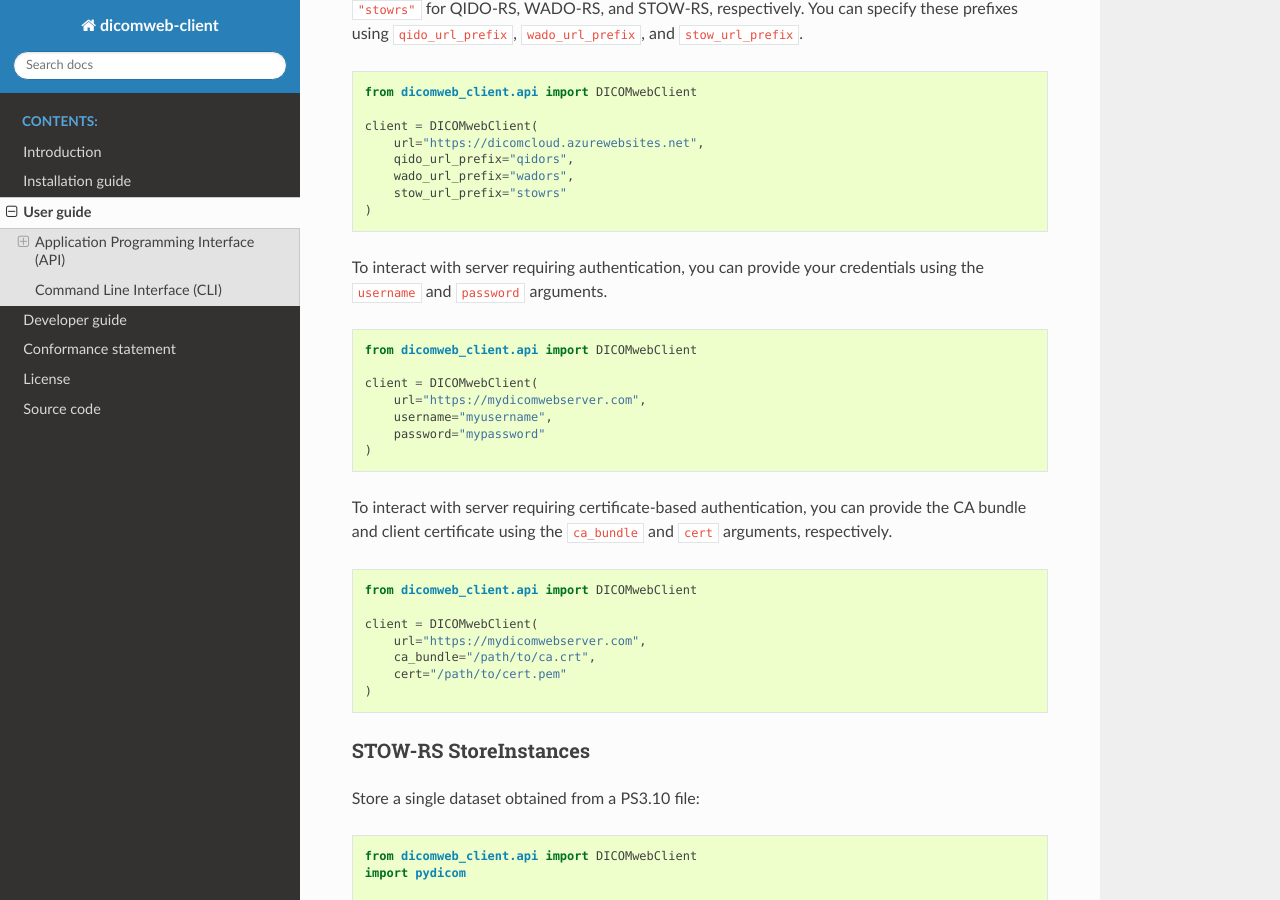
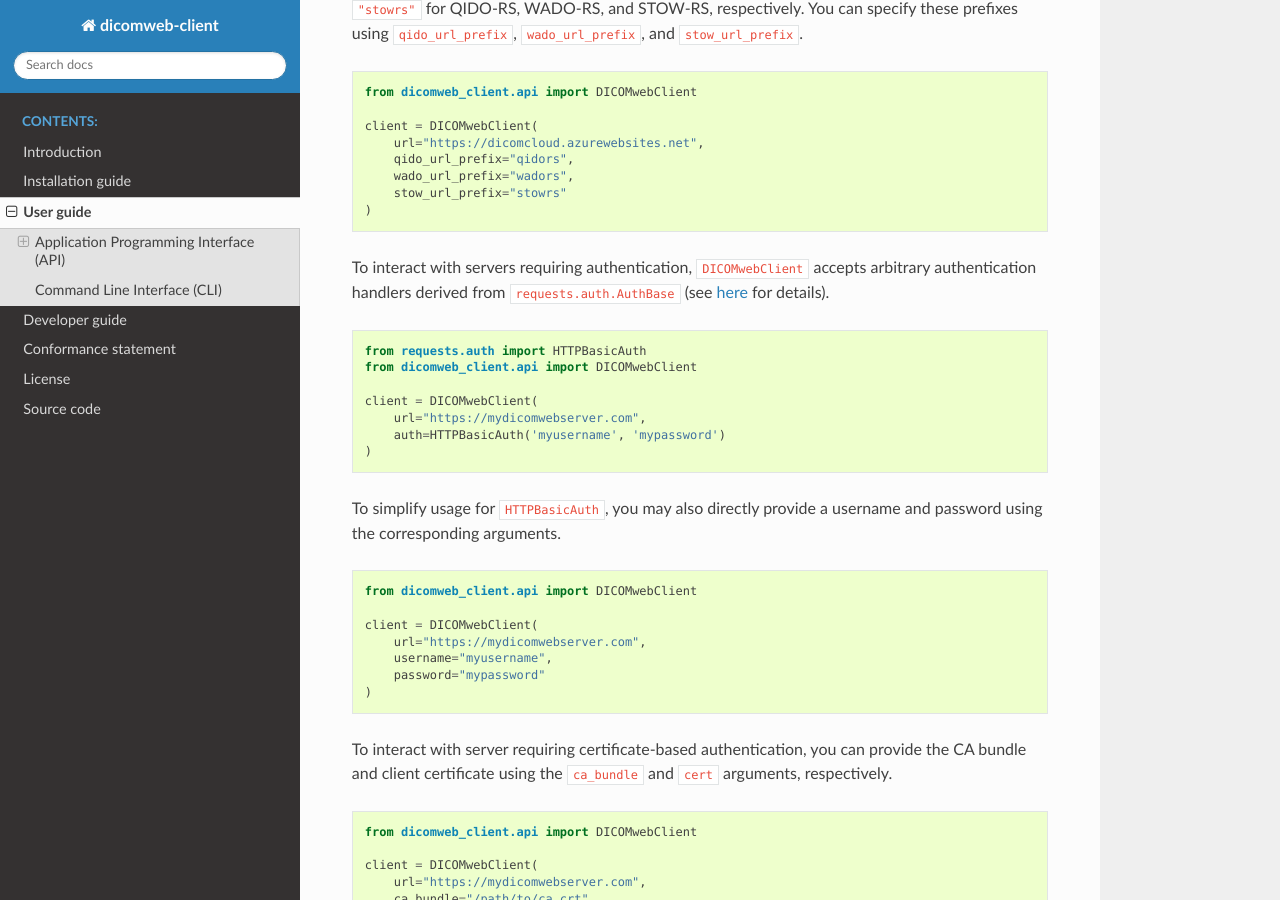
Before and after one commit to ImagingDataCommons/dicomweb-client, a Sphinx documentation site: the page built from docs/usage.rst, in a window 1280 px wide and 900 px high, scrolled down 489 px. Built offline with Sphinx 7.4.7 and the Read the Docs theme 2.0.0, drawn with Linux system fonts in a browser that asks for light colours.

Commit message:
Add documentation on usage of auth parameter

```diff
--- a/docs/usage.rst
+++ b/docs/usage.rst
@@ -35,7 +35,19 @@ You can specify these prefixes using ``qido_url_prefix``, ``wado_url_prefix``, a
     )
 
 
-To interact with server requiring authentication, you can provide your credentials using the ``username`` and ``password`` arguments.
+To interact with servers requiring authentication, ``DICOMwebClient`` accepts arbitrary authentication handlers derived from ``requests.auth.AuthBase`` (see `here <http://docs.python-requests.org/en/master/user/authentication/>`_ for details).
+
+.. code-block:: python
+
+    from requests.auth import HTTPBasicAuth
+    from dicomweb_client.api import DICOMwebClient
+
+    client = DICOMwebClient(
+        url="https://mydicomwebserver.com",
+        auth=HTTPBasicAuth('myusername', 'mypassword')
+    )
+
+To simplify usage for ``HTTPBasicAuth``, you may also directly provide a username and password using the corresponding arguments.
 
 .. code-block:: python
 
```
